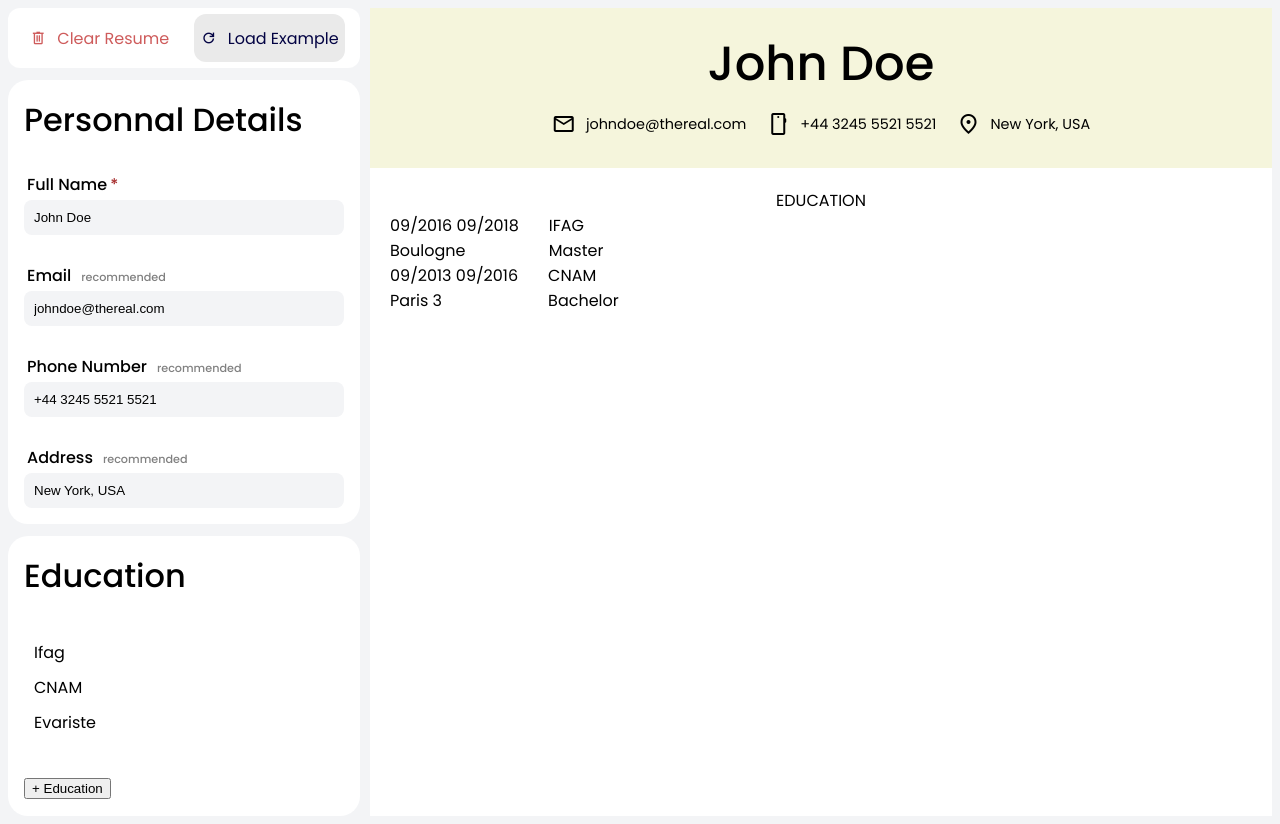
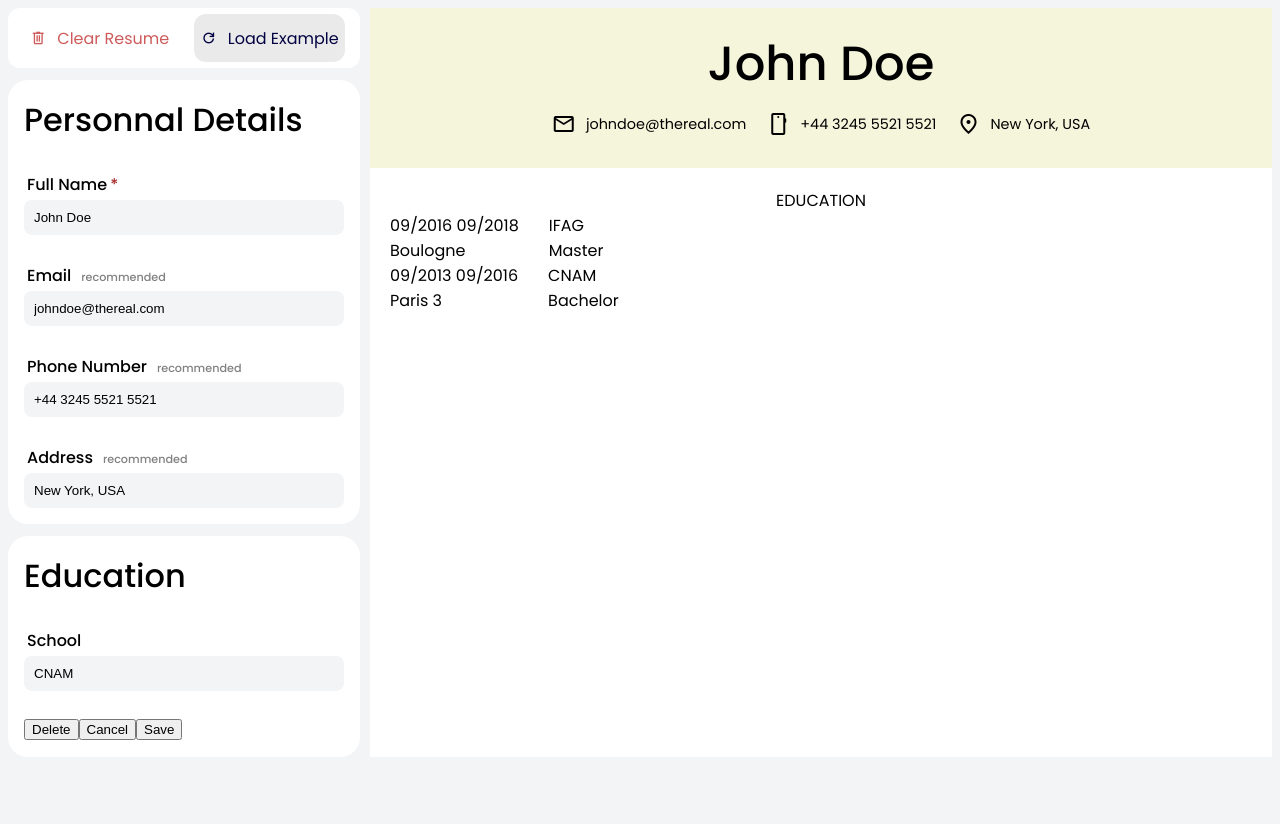
Before and after one commit to NassimNaoui/odin-cv-builder, a React (Vite) app in the folder react/: page / in a window 1280 px wide. Both pictures are taken after a click on the item "CNAM". After the commit the page ends 800 px from the top, so only its background shows below. Built offline with nearby package versions, Linux system fonts and the light colour scheme.

Commit message:
Ajout feature returnSelectedSchoolObject

```diff
--- a/react/src/App.jsx
+++ b/react/src/App.jsx
@@ -10,6 +10,9 @@ export default function App() {
   const [email, setEmail] = useState("johndoe@thereal.com");
   const [phoneNumber, setPhoneNumber] = useState("+44 3245 5521 5521");
   const [address, setAddress] = useState("New York, USA");
+
+  const [schoolName, setSchoolName] = useState(["Ifag", "CNAM", "Evariste"]);
+  const [degree, setDegree] = useState(["Master", "Bachelor", "Baccalaureate"]);
 
   const [education, setEducation] = useState([
     {
@@ -27,9 +30,6 @@ export default function App() {
       location: "Paris 3",
     },
   ]);
-
-  const [schoolName, setSchoolName] = useState(["Ifag", "CNAM", "Evariste"]);
-  const [degree, setDegree] = useState(["Master", "Bachelor", "Baccalaureate"]);
 
   const clear = () => {
     setFullName("");
@@ -65,7 +65,7 @@ export default function App() {
             address={address}
             setAddress={setAddress}
           />
-          <EducationApp schoolName={schoolName} setSchoolName={setSchoolName} />
+          <EducationApp schoolName={education} setSchoolName={setEducation} />
         </div>
         <CvModel
           fullName={fullName}
--- a/react/src/components/educationInput.jsx
+++ b/react/src/components/educationInput.jsx
@@ -4,22 +4,22 @@ import { Input } from "./input";
 export function EducationInput({
   schoolName,
   setSchoolName,
-  degree,
-  setDegree,
-  startDate,
-  setStartDate,
-  endDate,
-  setEndDate,
-  location,
-  setLocation,
+  //   degree,
+  //   setDegree,
+  //   startDate,
+  //   setStartDate,
+  //   endDate,
+  //   setEndDate,
+  //   location,
+  //   setLocation,
 }) {
   return (
     <>
       <ReturnSchoolName setSchoolName={setSchoolName} schoolName={schoolName} />
-      <ReturnDegree setDegree={setDegree} degree={degree} />
+      {/* <ReturnDegree setDegree={setDegree} degree={degree} />
       <ReturnStartDate setStartDate={setStartDate} startDate={startDate} />
       <ReturnEndDate setEndDate={setEndDate} endDate={endDate} />
-      <ReturnLocation setLocation={setLocation} location={location} />
+      <ReturnLocation setLocation={setLocation} location={location} /> */}
     </>
   );
 }
@@ -28,6 +28,12 @@ function ReturnSchoolName({ schoolName, setSchoolName }) {
   const handleSchoolChange = (e) => {
     setSchoolName(e.target.value);
   };
+
+  // function ReturnSchoolName({ education, setEducation, name }) {
+  //     const handleSchoolChange = (e) => {
+  //         setEducation({...education, name : e.target.value})
+  //     }
+  //   };
 
   return (
     <Input
--- a/react/src/education.jsx
+++ b/react/src/education.jsx
@@ -5,44 +5,79 @@ import { EducationInput } from "./components/educationInput";
 export function EducationApp({
   schoolName,
   setSchoolName,
-  degree,
-  setDegree,
-  startDate,
-  setStartDate,
-  endDate,
-  setEndDate,
-  location,
-  setLocation,
+  //   degree,
+  //   setDegree,
+  //   startDate,
+  //   setStartDate,
+  //   endDate,
+  //   setEndDate,
+  //   location,
+  //   setLocation,
 }) {
   const [isEditing, setEditing] = useState(false);
-  return (
-    <>
-      {isEditing ? (
-        <EducationInputForms
-          schoolName={schoolName}
-          setSchoolName={setSchoolName}
-          degree={degree}
-          setDegree={setDegree}
-          startDate={startDate}
-          setStartDate={setStartDate}
-          endDate={endDate}
-          setEndDate={setEndDate}
-          location={location}
-          setLocation={setLocation}
-          onClose={() => setIsEditing(false)}
-        />
-      ) : (
+  const [isAdding, setAdding] = useState(false);
+  const [selectedSchool, setSelectedSchool] = useState();
+
+  function returnSelectedSchoolObject(selectedSchool) {
+    return schoolName.find(({ name }) => name === selectedSchool);
+  }
+
+  if (!isAdding && !isEditing) {
+    return (
+      <>
         <EducationSchoolInfos
           schoolName={schoolName}
           setSchoolName={setSchoolName}
-          onClick={() => setEditing(true)}
+          onClickAdd={() => setAdding(true)}
+          onClickOpen={(schoolName) => {
+            setEditing(true);
+            setSelectedSchool(schoolName);
+          }}
         />
-      )}{" "}
-    </>
-  );
+      </>
+    );
+  } else if (isAdding) {
+    return (
+      <>
+        <EducationInputForms
+          schoolName={""}
+          setSchoolName={setSchoolName}
+          //   degree={degree}
+          //   setDegree={setDegree}
+          //   startDate={startDate}
+          //   setStartDate={setStartDate}
+          //   endDate={endDate}
+          //   setEndDate={setEndDate}
+          //   location={location}
+          //   setLocation={setLocation}
+          //   onClose={() => setAdding(false)}
+          onClick={() => setAdding(false)}
+        />
+      </>
+    );
+  } else if (isEditing) {
+    return (
+      <>
+        <EducationInputForms
+          schoolName={returnSelectedSchoolObject(selectedSchool).name}
+          setSchoolName={setSchoolName}
+          //   degree={degree}
+          //   setDegree={setDegree}
+          //   startDate={startDate}
+          //   setStartDate={setStartDate}
+          //   endDate={endDate}
+          //   setEndDate={setEndDate}
+          //   location={location}
+          //   setLocation={setLocation}
+          //   onClose={() => setAdding(false)}
+          onClick={() => setEditing(false)}
+        />
+      </>
+    );
+  }
 }
 
-function EducationSchoolInfos({ schoolName, onClick }) {
+function EducationSchoolInfos({ schoolName, onClickAdd, onClickOpen }) {
   return (
     <div className="input-infos-layout">
       <div className="input-infos-container">
@@ -51,13 +86,15 @@ function EducationSchoolInfos({ schoolName, onClick }) {
         </div>
         <div className="input-infos-list">
           <ul>
-            {schoolName.map((schoolName) => (
-              <li key={schoolName}>{schoolName}</li>
+            {schoolName.map((school) => (
+              <li key={school.name} onClick={() => onClickOpen(school.name)}>
+                {school.name}
+              </li>
             ))}
           </ul>
         </div>
         <div className="add-education-btn">
-          <button onClick={onClick}>+ Education</button>
+          <button onClick={onClickAdd}>+ Education</button>
         </div>
       </div>
     </div>
@@ -67,14 +104,15 @@ function EducationSchoolInfos({ schoolName, onClick }) {
 function EducationInputForms({
   schoolName,
   setSchoolName,
-  degree,
-  setDegree,
-  startDate,
-  setStartDate,
-  endDate,
-  setEndDate,
-  location,
-  setLocation,
+  //   degree,
+  //   setDegree,
+  //   startDate,
+  //   setStartDate,
+  //   endDate,
+  //   setEndDate,
+  //   location,
+  //   setLocation,
+  onClick,
 }) {
   return (
     <div className="input-infos-layout">
@@ -83,20 +121,20 @@ function EducationInputForms({
           <h1>Education</h1>
         </div>
         <EducationInput
+          schoolName={schoolName}
           setSchoolName={setSchoolName}
-          schoolName={schoolName}
-          setDegree={setDegree}
-          degree={degree}
-          setStartDate={setStartDate}
-          startDate={startDate}
-          setEndDate={setEndDate}
-          endDate={endDate}
-          setLocation={setLocation}
-          location={location}
+          //   setDegree={setDegree}
+          //   degree={degree}
+          //   setStartDate={setStartDate}
+          //   startDate={startDate}
+          //   setEndDate={setEndDate}
+          //   endDate={endDate}
+          //   setLocation={setLocation}
+          //   location={location}
         />
         <div className="education-btn-container">
           <button>Delete</button>
-          <button>Cancel</button>
+          <button onClick={onClick}>Cancel</button>
           <button>Save</button>
         </div>
       </div>
```
